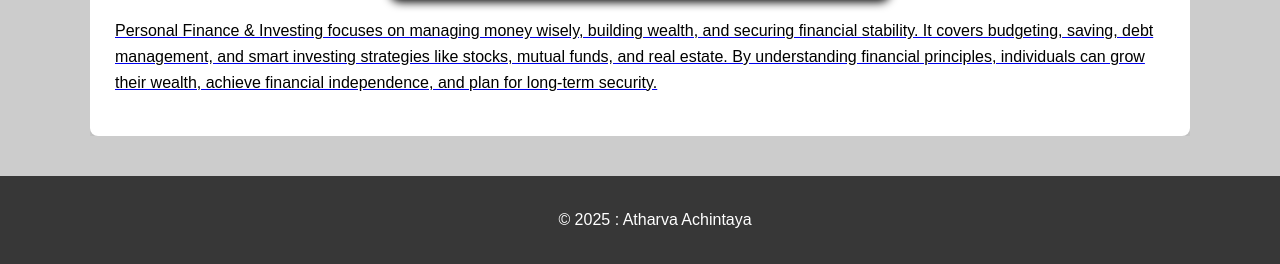
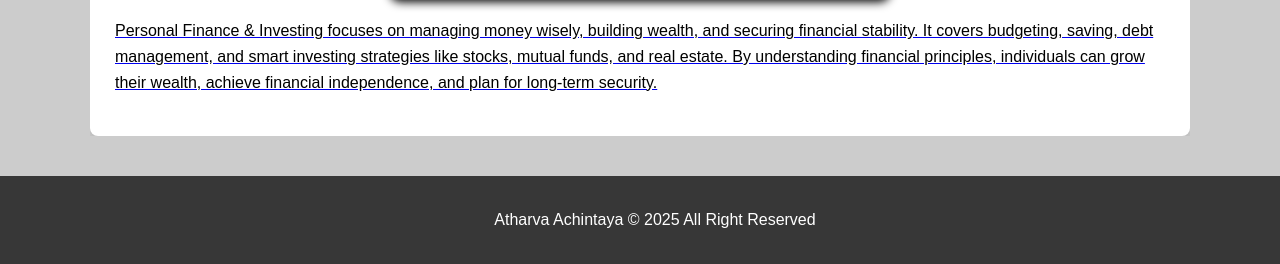
Before and after one commit to Aurawibe/liveultimate, a plain HTML site: page index.html in a window 1280 px wide. Shown: the part 1374-1638 px from the top of the page. Drawn offline with Linux system fonts and the light colour scheme.

Commit message:
Update index.html

```diff
--- a/index.html
+++ b/index.html
@@ -61,7 +61,7 @@
     </main>
 
     <footer>
-        <p>&copy; 2025 : Atharva  Achintaya</p>
+        <p>Atharva  Achintaya &copy; 2025 All Right Reserved </p>
     </footer>
 
     <script src="script.js"></script>
```
